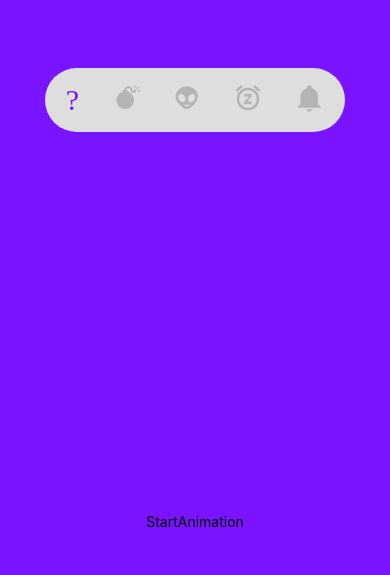
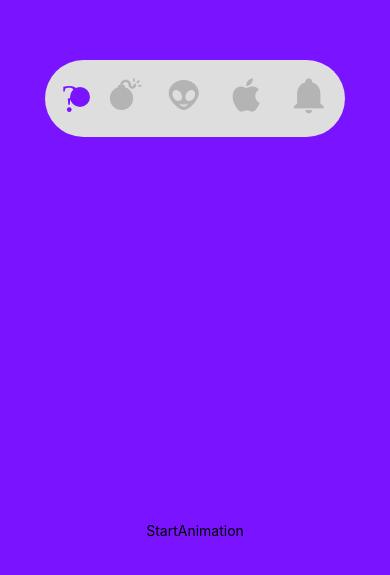
Before and after one commit to Jobonno/AnimationPlay, a React Native app: screen / in a window 390 px wide. Shown: the part 123-698 px from the top of the page. Built offline with nearby package versions, Linux system fonts and the light colour scheme.

Commit message:
Finish the Tabber Animation

```diff
--- a/Components/Tabber.tsx
+++ b/Components/Tabber.tsx
@@ -11,7 +11,7 @@ const icons = [
     'beats',
     'bomb',
     'alien',
-    'alarm-snooze',
+    'apple',
     'bell'
 ]
 
@@ -20,6 +20,8 @@ const AnimatedIcon = Animated.createAnimatedComponent(Icon);
 class Tabber extends React.Component {
     state = {
         animation: new Animated.Value(0),
+        ballAnimation: new Animated.Value(0),
+        opacity: false,
         index: 0
     };
 
@@ -34,16 +36,33 @@ class Tabber extends React.Component {
             }]
         };
 
+        const ballInterpolation = this.state.ballAnimation.interpolate({
+            inputRange: [0, 1, 2, 3, 4],
+            outputRange: [25, 85, 140, 200, 260],
+        });
+
+        const ballStyle = {
+            opacity: this.state.opacity,
+            transform: [
+                {translateX: ballInterpolation}
+            ]
+        };
+
         return (
             <SafeAreaView style={styles.container}>
+                <View>
                     <View style={styles.pickerBar}>
                         {
                             icons.map((item, index) => {
                                 return index === this.state.index ?
-                                <AnimatedIcon key={item} name={item} style={iconAStyles} size={30}/> :
-                                <Icon key={item} name={item} color={'rgb(180,180,180)'} size={30}/>
+                                    <AnimatedIcon key={item} name={item} style={iconAStyles} size={40}/> :
+                                    <Icon key={item} name={item} color={'rgb(180,180,180)'} size={40}/>
                             })
                         }
+                    </View>
+                    <View style={styles.track}>
+                        <Animated.View style={[styles.ball, ballStyle]}/>
+                    </View>
                 </View>
                 <TouchableOpacity onPress={this.startWobble}>
                     <Text>StartAnimation</Text>
@@ -53,21 +72,30 @@ class Tabber extends React.Component {
     }
 
     startWobble = () => {
-        if (this.state.index < (icons.length - 1)) {
+        let lastItem = this.state.index < (icons.length - 1);
+        if (lastItem) {
             this.setState({index: ++this.state.index});
         } else {
             this.setState({index: 0});
         }
+        this.setState({opacity: true})
+        Animated.timing(this.state.ballAnimation, {
+            toValue: lastItem ? this.state.index : 0,
+            duration: 150,
+            easing: Easing.ease,
+            useNativeDriver: true
+        }).start( () =>  this.setState({opacity: false}))
+
         Animated.sequence([
             Animated.timing(this.state.animation, {
                 toValue: 1.0,
-                duration: 150,
+                duration: 300,
                 easing: Easing.linear,
                 useNativeDriver: true
             }),
             Animated.timing(this.state.animation, {
                 toValue: -1.0,
-                duration: 300,
+                duration: 150,
                 easing: Easing.linear,
                 useNativeDriver: true
             }),
@@ -78,7 +106,6 @@ class Tabber extends React.Component {
                 useNativeDriver: true
             })
         ]).start();
-
     }
 }
 
@@ -90,13 +117,24 @@ const styles = StyleSheet.create({
         backgroundColor: 'rgb(122,19,255)'
     },
     pickerBar: {
+        paddingVertical: 15,
+        paddingHorizontal: 5,
         width: 300,
         backgroundColor: 'rgb(222,222,222)',
         flexDirection: 'row',
         justifyContent: 'space-around',
-        paddingVertical: 15,
-        paddingHorizontal: 5,
         borderRadius: 50
+    },
+    track: {
+        borderRadius: 30,
+        width: 300,
+        top: -50
+    },
+    ball: {
+        width: 20,
+        height: 20,
+        backgroundColor: 'rgb(122,19,255)',
+        borderRadius: 30
     }
 });
 export default Tabber
```
Lines whose indentation alone changed are shown as unchanged.
